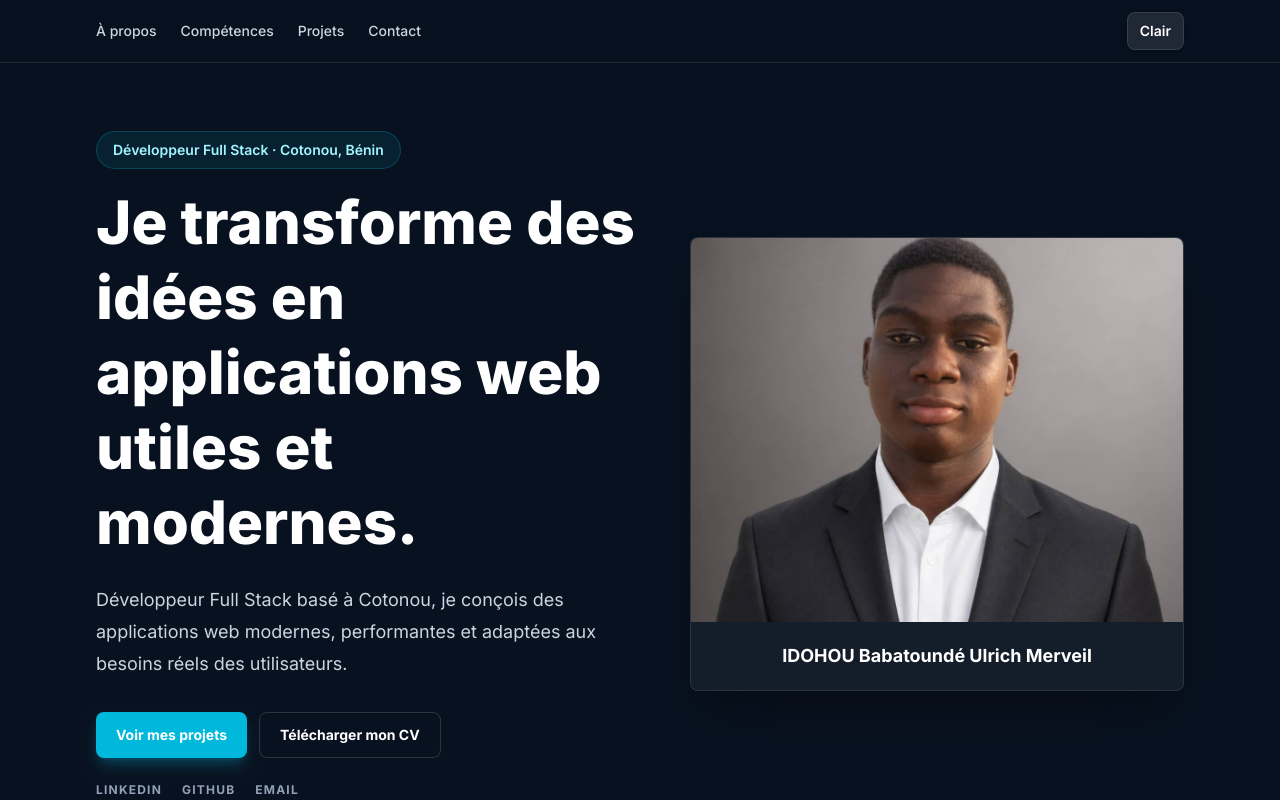
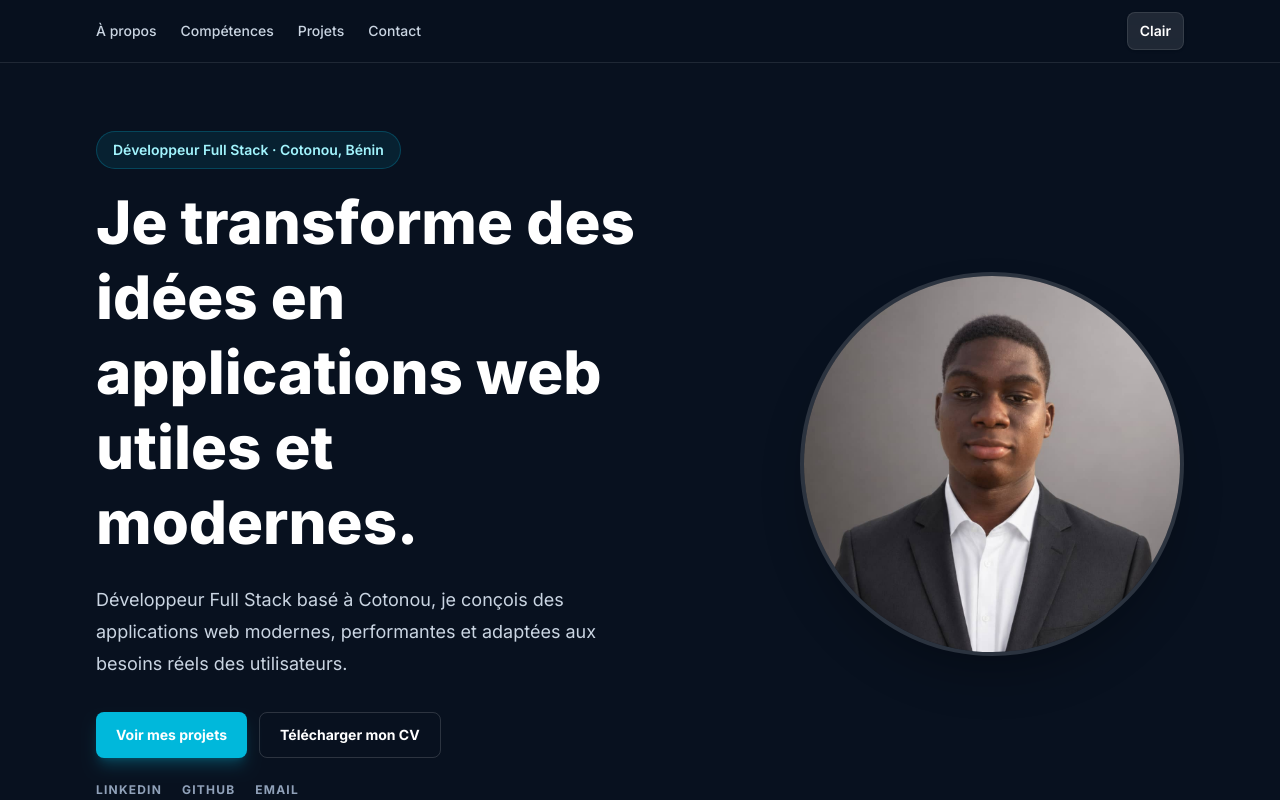
Before and after one commit to projet-sit/portfolio-personel, a React (Vite) app: page / in a window 1280 px wide. Shown: the top 800 px of the page. Built offline with nearby package versions, Linux system fonts and the light colour scheme.

Commit message:
Change profile picture to circular shape

```diff
--- a/src/App.jsx
+++ b/src/App.jsx
@@ -199,18 +199,13 @@ function App() {
               </div>
             </div>
 
-            <div className="reveal relative" style={{ transitionDelay: '200ms' }}>
-              <div className="overflow-hidden rounded-lg border border-slate-200 bg-white shadow-2xl shadow-slate-200/80 dark:border-white/10 dark:bg-white/5 dark:shadow-black/30">
+            <div className="reveal relative flex justify-center lg:justify-end" style={{ transitionDelay: '200ms' }}>
+              <div className="group relative h-72 w-72 shrink-0 overflow-hidden rounded-full border-4 border-white bg-white shadow-2xl shadow-slate-200/80 sm:h-96 sm:w-96 dark:border-white/10 dark:bg-white/5 dark:shadow-black/30">
                 <img
                   src="/profile.jpg"
                   alt={`Portrait de ${profile.name}`}
-                  className="h-72 w-full object-cover sm:h-96"
+                  className="h-full w-full object-cover transition-transform duration-500 group-hover:scale-110"
                 />
-                <div className="p-5 text-center">
-                  <p className="text-lg font-bold text-slate-950 dark:text-white">
-                    {profile.name}
-                  </p>
-                </div>
               </div>
             </div>
           </div>
```
